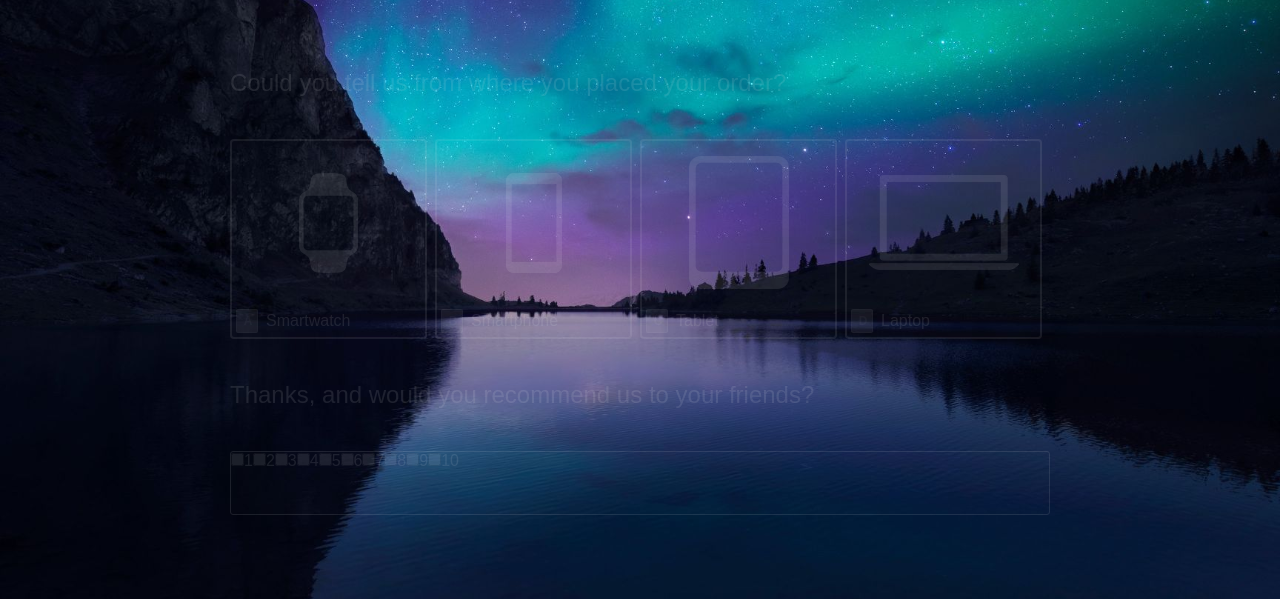
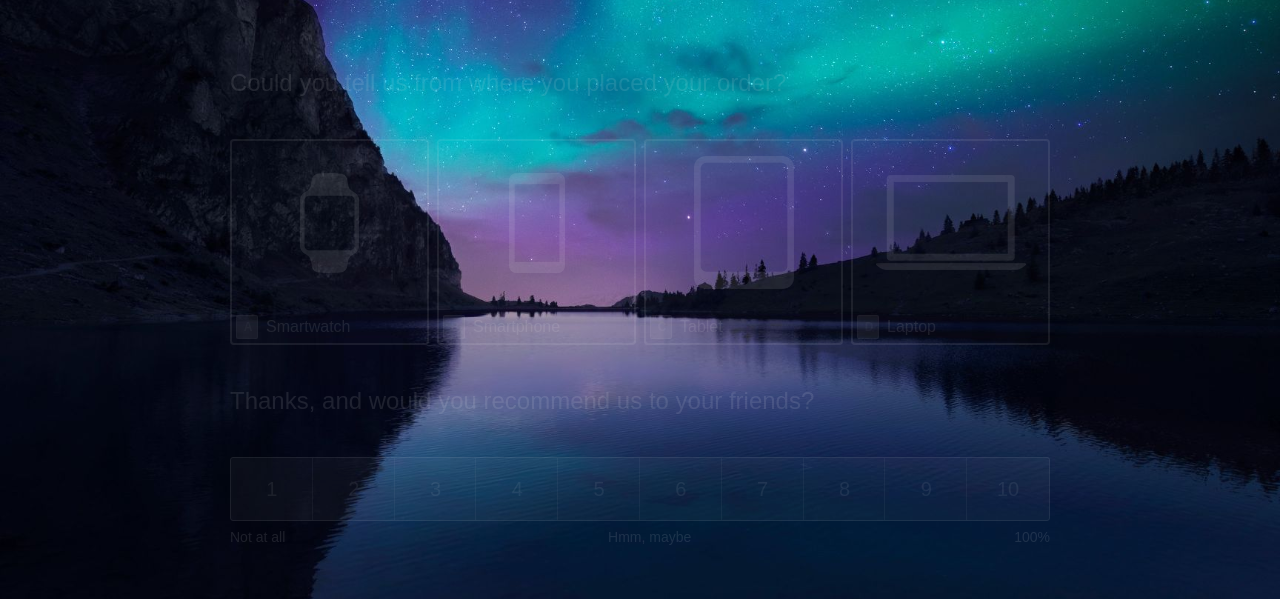
Before and after one commit to vibecode/react-feedback, a React (Create React App) app: page / in a window 1280 px wide. Shown: the part 1760-2359 px from the top of the page. Built offline with nearby package versions, Linux system fonts and the light colour scheme.

Commit message:
adjust styles

```diff
--- a/src/components/Chance.js
+++ b/src/components/Chance.js
@@ -1,5 +1,5 @@
 import React, { PureComponent } from 'react'
-import style from './Chance.module.scss'
+import styles from './Chance.module.scss'
 
 export class Chance extends PureComponent {
   constructor(props) {
@@ -45,10 +45,17 @@ export class Chance extends PureComponent {
     const { answer } = this.state
 
     return (
-      <form className={style.form}>
+      <div>
+        <form className={styles.form}>
           {this.totalArr.map(rating => {
             return (
-            <div className={style.checkbox_container}>
+              <div
+                className={
+                  answer === rating.toString()
+                    ? styles.checkbox_container_checked
+                    : styles.checkbox_container
+                }
+              >
                 <input
                   type="checkbox"
                   id={rating}
@@ -61,6 +68,12 @@ export class Chance extends PureComponent {
             )
           })}
         </form>
+        <div className={styles.legend}>
+          <span>Not at all</span>
+          <span>Hmm, maybe</span>
+          <span>100%</span>
+        </div>
+      </div>
     )
   }
 }
--- a/src/components/Chance.module.scss
+++ b/src/components/Chance.module.scss
@@ -3,12 +3,72 @@
   height: 64px;
   color: rgb(255, 255, 255);
   display: flex;
-  flex-direction: row;
-  background-color: rgba(255, 255, 255, 0.1);
-  border-width: 1px;
-  border-style: solid;
-  border-color: rgb(255, 255, 255);
-  border-image: initial;
+  background-color: rgba(255, 255, 255, 0.2);
+  border: 1px solid white;
   border-radius: 3px;
   overflow: hidden;
+
+  input {
+    display: none;
+  }
+
+  label {
+    font-weight: 200;
+    font-size: 20px;
+    width: 100%;
+    height: 100%;
+    line-height: 28px;
+    margin: 0px;
+    display: flex;
+    align-items: center;
+    justify-content: center;
+  }
 }
+
+.checkbox_container {
+  width: 100%;
+  height: 100%;
+  display: flex;
+  align-items: center;
+  justify-content: center;
+  cursor: pointer;
+  background-color: rgba(255, 255, 255, 0.2);
+  transition: background-color 0.2s ease;
+  user-select: none;
+  box-shadow: rgba(255, 255, 255, 0.6) -1px 0px;
+  flex: 1 1 0%;
+
+  &:hover:not(.checkbox_container_checked) {
+    background-color: rgba(255, 255, 255, 0.4);
+  }
+}
+
+.checkbox_container_checked {
+  composes: checkbox_container;
+  background-color: rgba(255, 255, 255, 0.7);
+  animation-name: flash;
+  animation-duration: 0.5s;
+}
+
+.legend {
+  display: flex;
+  width: 100%;
+  margin-top: 8px;
+  justify-content: space-between;
+  align-items: center;
+  font-size: 14px;
+  font-weight: 200;
+}
+
+@keyframes flash {
+  from,
+  50%,
+  to {
+    background-color: rgba(255, 255, 255, 0.7);
+  }
+
+  25%,
+  75% {
+    background-color: rgba(255, 255, 255, 0.2);
+  }
+}
--- a/src/components/Platform.js
+++ b/src/components/Platform.js
@@ -42,10 +42,18 @@ class Platform extends PureComponent {
     const { answer } = this.state
 
     return (
+      <div>
         <form className={styles.form}>
           {this.types.map((type, idx) => {
             return (
-            <div key={type} className={styles.item_container}>
+              <div
+                key={type}
+                className={
+                  answer === type
+                    ? styles.item_container_checked
+                    : styles.item_container
+                }
+              >
                 <div className={styles.icon_container}>
                   {answer === type && (
                     <div className={styles.check_icon}>
@@ -91,6 +99,7 @@ class Platform extends PureComponent {
             )
           })}
         </form>
+      </div>
     )
   }
 }
--- a/src/components/Platform.module.scss
+++ b/src/components/Platform.module.scss
@@ -23,13 +23,24 @@
   max-width: 100%;
   min-width: 165px;
   height: 100%;
-  width: calc(25% - 8px);
+  width: calc((25% - 8px) + 2px);
+
+  &:last-child {
+    margin-right: 0;
+  }
 
   &:hover {
     .input_container {
       background-color: rgba(255, 255, 255, 0.4);
     }
   }
+}
+
+.item_container_checked {
+  composes: item_container;
+  opacity: 1;
+  animation-name: flash;
+  animation-duration: 0.5s;
 }
 
 .icon_container {
@@ -88,7 +99,7 @@
 }
 
 .label {
-  margin-bottom: 4px;
+  margin-bottom: 10px;
   height: 160px;
   display: flex;
   align-items: center;
@@ -135,3 +146,16 @@
   margin: 0;
   width: 100%;
 }
+
+@keyframes flash {
+  from,
+  50%,
+  to {
+    opacity: 1;
+  }
+
+  25%,
+  75% {
+    opacity: 0;
+  }
+}
--- a/src/index.css
+++ b/src/index.css
@@ -8,7 +8,7 @@ html {
 *,
 *:before,
 *:after {
-  box-sizing: inherit;
+  box-sizing: border-box;
 }
 
 body {
```
Lines whose indentation alone changed are shown as unchanged.
